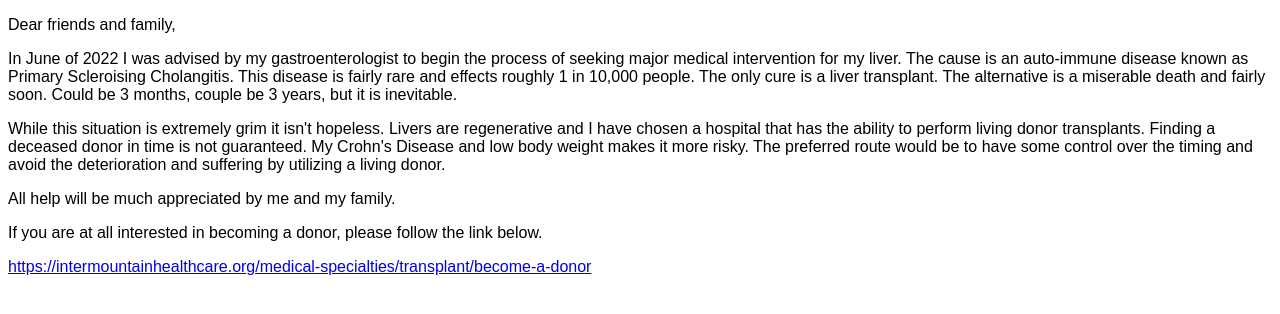
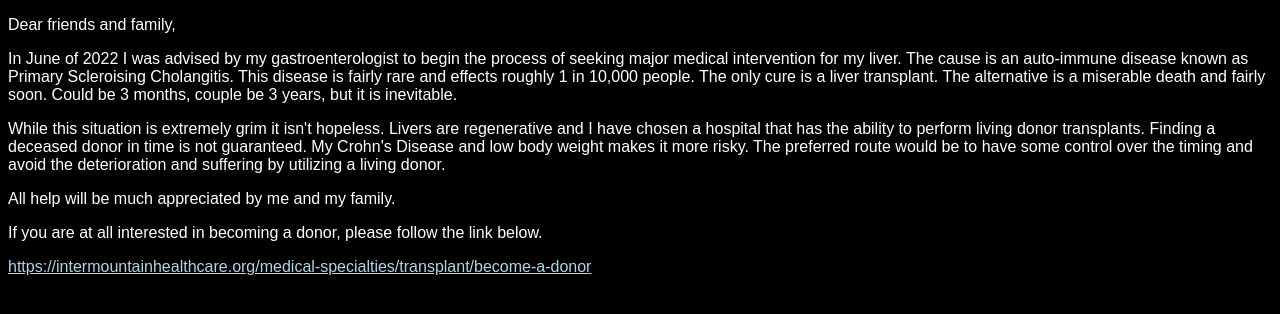
Before and after one commit to ricbul/RichardNeedsALiver, a plain HTML site: page index.html in a window 1280 px wide. Drawn offline with Linux system fonts and the light colour scheme.

Commit message:
firststyle

```diff
--- a/index.html
+++ b/index.html
@@ -4,8 +4,9 @@
     <meta charset="UTF-8">
     <meta name="viewport" content="width=device-width, initial-scale=1.0">
     <title>Richard Needs A Liver</title>
+    <link rel="stylesheet" href="style.css"/>
 </head>
-<body style="font: 1em sans-serif;">
+<body">
     <p>Dear friends and family,</p>
     <p>    In June of 2022 I was advised by my gastroenterologist to begin the process of seeking major medical intervention for my liver.  The cause is an auto-immune disease known as Primary Scleroising Cholangitis.  This disease is fairly rare and effects roughly 1 in 10,000 people.  The only cure is a liver transplant.  The alternative is a miserable death and fairly soon.  Could be 3 months, couple be 3 years, but it is inevitable.</p>
     <p>    While this situation is extremely grim it isn't hopeless.  Livers are regenerative and I have chosen a hospital that has the ability to perform living donor transplants.  Finding a deceased donor in time is not guaranteed.  My Crohn's Disease and low body weight makes it more risky.  The preferred route would be to have some control over the timing and avoid the deterioration and suffering by utilizing a living donor.</p>
--- /dev/null
+++ b/style.css
@@ -0,0 +1,10 @@
+body {
+    background-color: black;
+    color: white;
+    font-family:Arial, Helvetica, sans-serif;
+    font-size: 1em;
+}
+
+a {
+    color: lightblue;
+}
```
